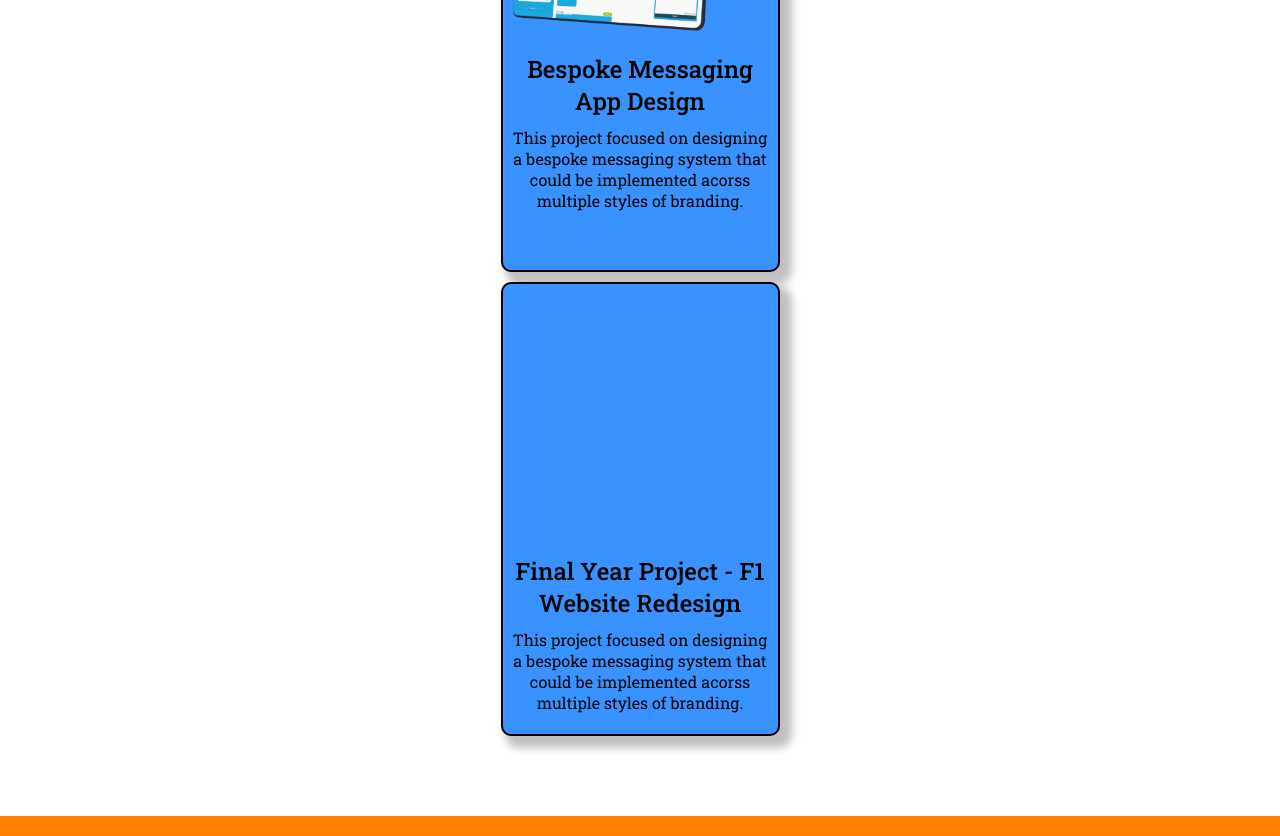
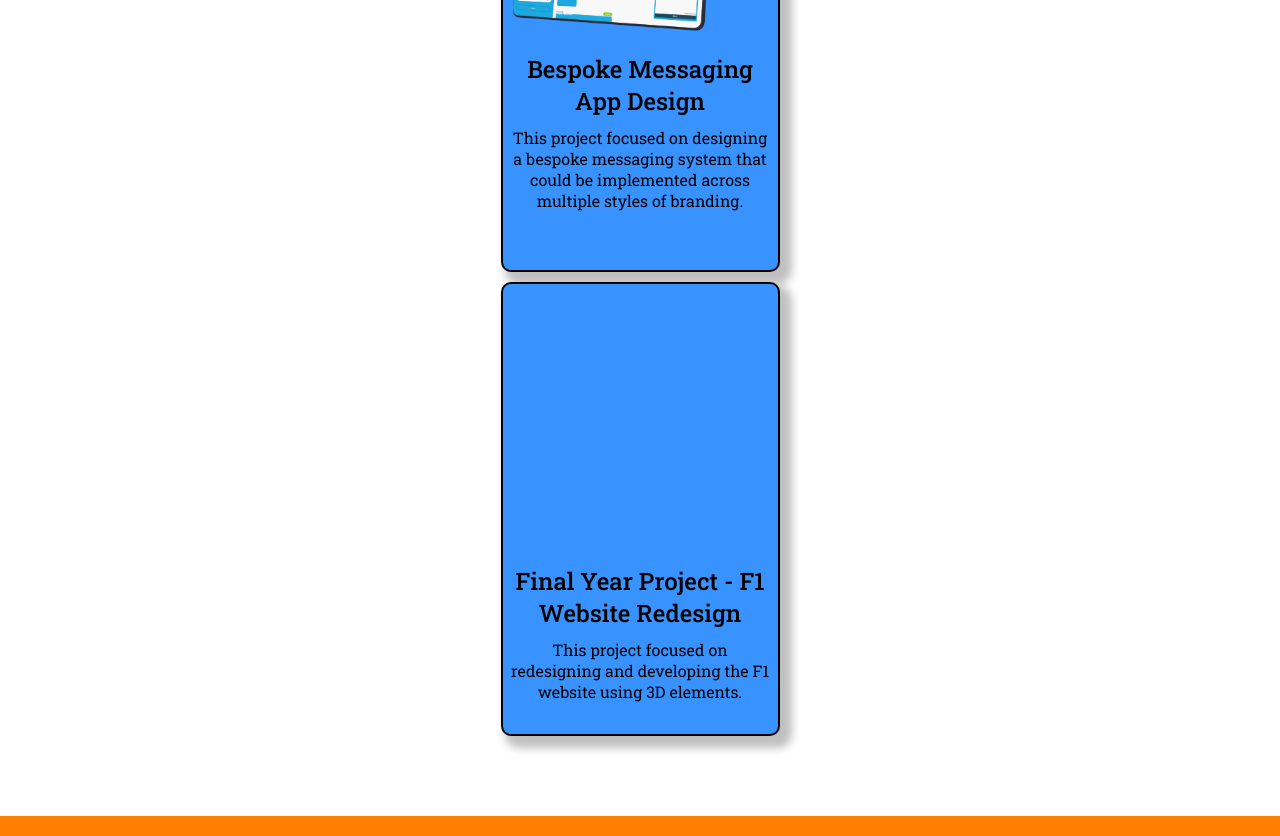
Before and after one commit to davidmolloy10/portfolioSite, a plain HTML site: page work.html in a window 1280 px wide. Shown: the part 900-1736 px from the top of the page. Drawn offline with nearby package versions, Linux system fonts and the light colour scheme.

Commit message:
Fixed some spelling errors on the work/projects page

```diff
--- a/work.html
+++ b/work.html
@@ -46,12 +46,12 @@
             <a class="work-card-expanded expanded2" href="project2.html">
                 <img class="bespokeImg" src="Assets/Brief2Images/desktopMockup.png" alt="A tablet mockup showing a screenshot of the bespoke messaging app design">
                 <h2>Bespoke Messaging App Design</h2>
-                <p>This project focused on designing a bespoke messaging system that could be implemented acorss multiple styles of branding.</p>
+                <p>This project focused on designing a bespoke messaging system that could be implemented across multiple styles of branding.</p>
             </a>
             <a class="work-card-expanded expanded3" href="project3.html">
                 <model-viewer class="model" src="Assets/FinalYearProject/3D Models/f1car.glb" environment-image="neutral" exposure="1" auto-rotate camera-orbit="320deg 65deg 8m"></model-viewer>
                 <h2>Final Year Project - F1 Website Redesign</h2>
-                <p>This project focused on designing a bespoke messaging system that could be implemented acorss multiple styles of branding.</p>
+                <p>This project focused on redesigning and developing the F1 website using 3D elements.</p>
             </a>
         </article>
     </main>
```
